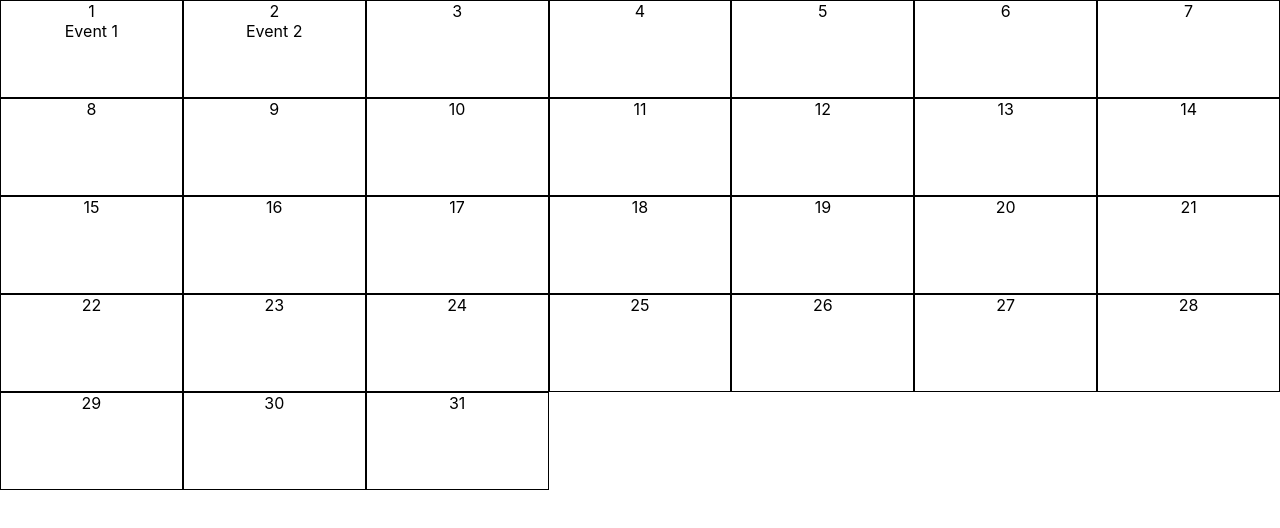
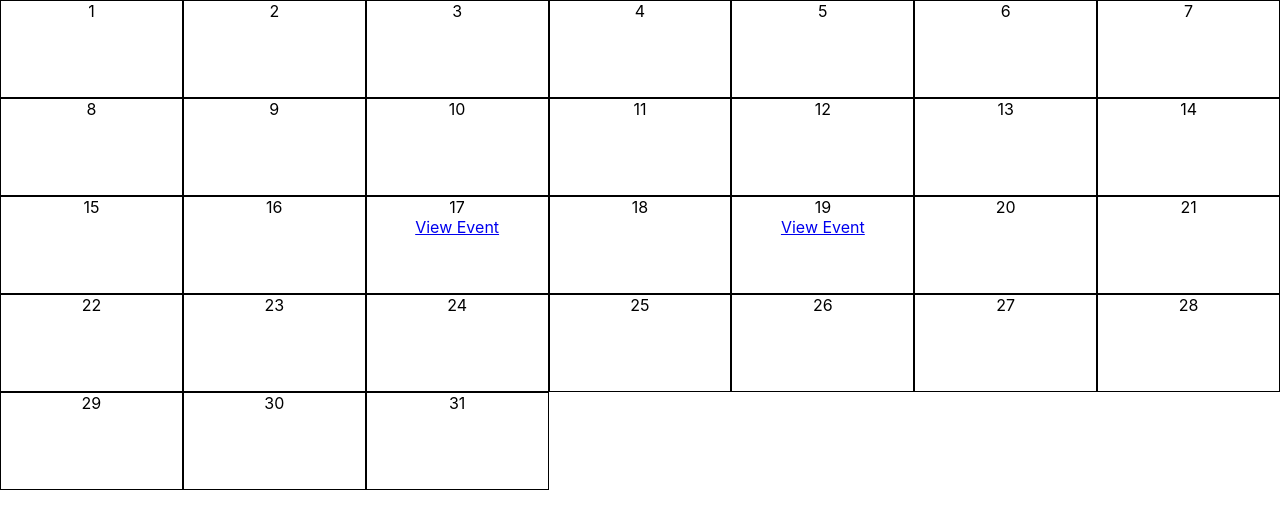
Before and after one commit to Zaltek/calendar, a React (Create React App) app: page / in a window 1280 px wide. Shown: the top 528 px of the page. Built offline with nearby package versions, Linux system fonts and the light colour scheme.

Commit message:
Events integration changed and available to Day

```diff
--- a/package.json
+++ b/package.json
@@ -3,6 +3,9 @@
   "version": "0.1.0",
   "private": true,
   "dependencies": {
+    "@emotion/react": "^11.10.4",
+    "@emotion/styled": "^11.10.4",
+    "@mui/material": "^5.10.9",
     "@testing-library/jest-dom": "^5.16.5",
     "@testing-library/react": "^13.4.0",
     "@testing-library/user-event": "^13.5.0",
--- a/public/events.json
+++ /dev/null
@@ -1,14 +0,0 @@
-[
-  {
-    "name": "Event 1",
-    "date": "8/17/2022",
-    "description": "You are invited to my party",
-    "type": "Birthday"
-  },
-  {
-    "name": "Event 2",
-    "date": "8/19/2022",
-    "description": "Bob's Retirement",
-    "type": "Work"
-  }
-]
--- a/src/components/Calendar/Calendar.tsx
+++ b/src/components/Calendar/Calendar.tsx
@@ -3,16 +3,53 @@ import Day from '../Day/Day';
 import './Calendar.css';
 
 export interface CalendarProps {
-  event?: object;
-  events?: object;
+  event?: EventObject;
+  calendarEvents?: Array<EventObject>;
 }
 
-
-const GetEvents = () => {
+// Event raw data
+export interface EventsData {
+  name: string;
+  date: string;
+  description: string;
+  type: string;
 }
 
-const GetDateObjects = () => {
-  //const [monthObj, setMonthObj] = useState(Array<Date>)
+// Event after parsing
+export interface EventObject {
+  name: string;
+  datetime: Date;
+  description: string;
+  type: string;
+}
+
+// Sample event data
+const EventsData = [
+  {
+    "name": "Event 1",
+    "date": "10/17/2022",
+    "description": "You are invited to my party",
+    "type": "Birthday"
+  },
+  {
+    "name": "Event 2",
+    "date": "10/19/2022",
+    "description": "Bob's Retirement",
+    "type": "Work"
+  }
+];
+
+const Calendar: FC<CalendarProps> = (props): ReactElement => {
+  const [calendarEvents, setCalendarEvents] = useState<Array<EventsData>>(EventsData);
+  const [needEvents, setNeedEvents] = useState<Boolean>(false);
+  const [monthContainer, setMonthContainer] = useState<Array<EventObject>>([{
+        datetime: new Date(),
+        name: '',
+        description: '',
+        type: ''
+  }])
+
+  const SetDateObjects = () => {
     /* new Date(year, monthIndex, day)
     Sets up the calendar dates for the month.
 
@@ -27,48 +64,54 @@ const GetDateObjects = () => {
       if (todayDatetime.getMonth() !== today.getMonth()) {
         break;
       }
+      let eventDate,
+      dayObject = {
+        datetime: todayDatetime,
+        name: '',
+        description: '',
+        type: ''
+      };
+
+      for (let index=0; index<calendarEvents.length; index++) {
+        eventDate = calendarEvents[index].date;
+        // Check if event is today, if so add it
+        if (new Date(eventDate).getDate() === day) {
+          dayObject = {...calendarEvents[index], datetime: todayDatetime}
+        }
+      }
       // If loop is within the month, push the object to an array
-    monthArray.push(todayDatetime);
+      monthArray.push(dayObject);
     }
-  //setMonthObj(monthArray)
-  return monthArray;
-
+    setMonthContainer(monthArray);
   }
 
-//const Calendar: FC<CalendarProps> = (props) => (
-const Calendar: FC<CalendarProps> = (props): ReactElement => {
-  const [events, setEvents] = useState([]);
-  const [needEvents, setNeedEvents] = useState(false);
-
   useEffect(() => {
-    // Prevent duplicate API calls
+    // Prevent duplicate calls
     if (!needEvents) {
       setNeedEvents(true);
     }
   }, [needEvents])
 
+
   useEffect(() => {
-    if (!needEvents) {
+    if (!calendarEvents.length || needEvents) {
       return
     }
+    setCalendarEvents(calendarEvents);
+    SetDateObjects();
 
-    fetch('/events.json')
-    .then(response => {
-      if (response.ok) {
-        return response.json();
-      }
-      throw response;
-    })
-    .then(data => {
-      setEvents(data);
-    })
   }, [needEvents])
 
   return (
   <div className="Calendar" data-testid="Calendar">
-    {GetDateObjects().map((datetime, index) =>
-      <Day date={datetime.getDate()} event={events[index]} key={index} />
-    )}
+    { monthContainer.length &&
+      monthContainer.map((dayObject, index) =>
+        <Day date={dayObject.datetime.getDate()}
+          key={index}
+          eventObject={dayObject}
+        />
+      )
+    }
   </div>)
 }
 
--- a/src/components/Day/Day.tsx
+++ b/src/components/Day/Day.tsx
@@ -1,29 +1,32 @@
+import { render } from '@testing-library/react';
 import React, { FC, ReactElement } from 'react';
+import { isConstructorDeclaration } from 'typescript';
 import './Day.css';
 
 export interface DayProps {
   date: number;
-  event?: EventObject;
+  eventObject: EventObject;
 }
 
 export interface EventObject {
   name: string;
-  date: string;
-  dateObject?: Date;
   description: string;
   type: string;
 }
 
 const Day: FC<DayProps> = (props): ReactElement => {
-  let eventObject;
-  if (props.event) {
-    eventObject = <div className="event-name">{props.event.name}</div>
+  const openEventModal = (eventObject: EventObject, e: React.MouseEvent<HTMLElement>) => {
+    e.preventDefault();
+    alert(JSON.stringify(eventObject))
   }
+
   return  (
-    <div className="Day" data-testid="Day">
-    <div className="day-date">{props.date}</div>
-    {eventObject}
-  </div>
+    <div className={props.eventObject?.name? 'Event Day':'Day'} data-testid="Day">
+      <div className="day-date">{props.date}</div>
+      {props.eventObject && props.eventObject.name && (
+        <a href="#" onClick={(e) => openEventModal(props.eventObject, e)}>View Event</a>
+      )}
+    </div>
   )
 }
 
```
Also changed, not shown: 2 other files (tests, documents, lock files or other folders). Lines whose indentation alone changed are shown as unchanged.
